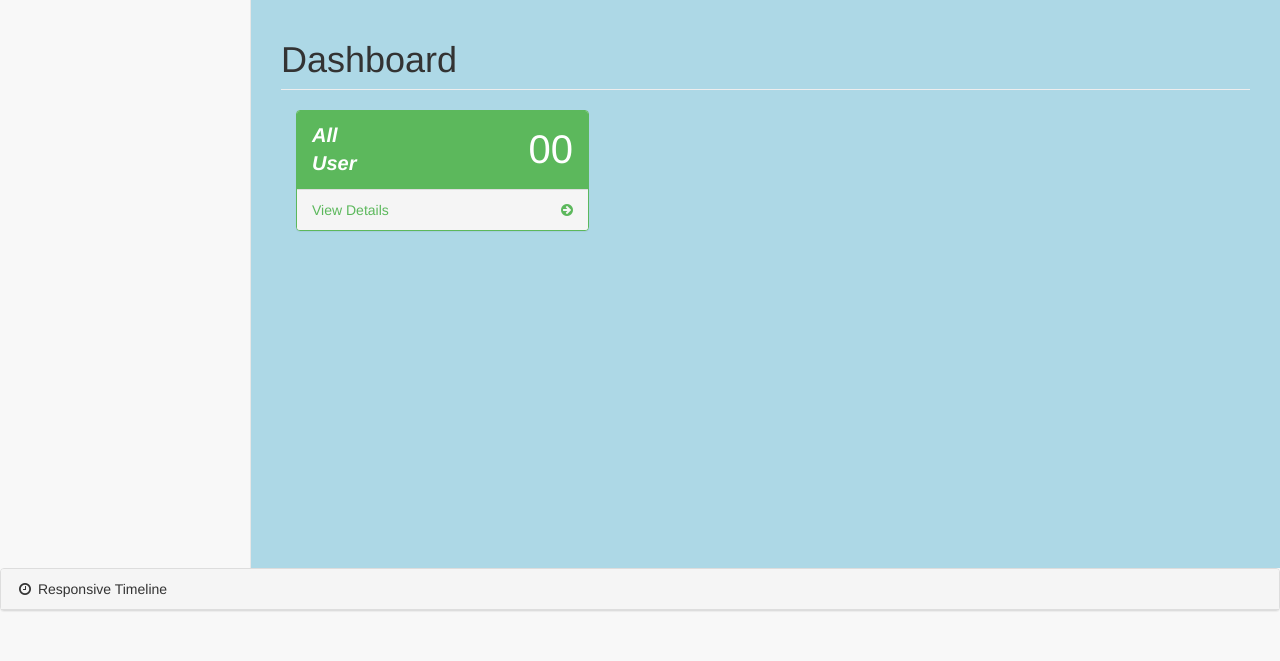
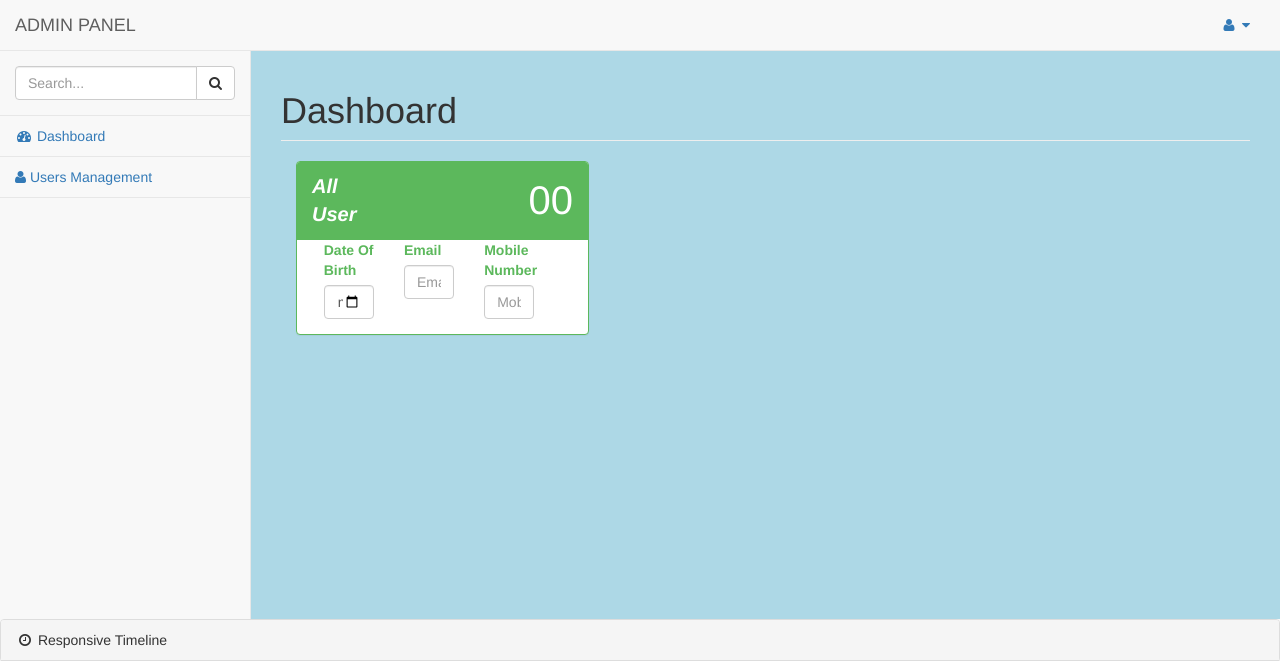
Before and after one commit to TejasP07/User-Management-System-with-admin-Panel, a PHP site: page /pages/kishan.php in a window 1280 px wide. Shown: the top 661 px of the page. Run offline with PHP 8.4, Linux system fonts and the light colour scheme.

Commit message:
Update kishan.php

```diff
--- a/pages/kishan.php
+++ b/pages/kishan.php
@@ -1,4 +1,5 @@
 <?php include 'include/head.php'; ?>
+<?php include 'include/templete.php'; ?>
 
 
         <div id="page-wrapper" style="background-color: lightblue;">
@@ -24,11 +25,28 @@
                             </div>
                         </div>
                         <a href="#">
-                            <div class="panel-footer">
-                                <span class="pull-left">View Details</span>
-                                <span class="pull-right"><i class="fa fa-arrow-circle-right"></i></span>
-                                <div class="clearfix"></div>
-                            </div>
+                          <div class="row">
+            <div class="col-lg-3 col-lg-offset-1">
+              <div class="form-group">
+                <label>Date Of Birth</label>
+                <input type="date" name="Date_Of_Birth" class="form-control" placeholder="Date Of Birth">
+              </div>
+            </div>
+            <div class="col-lg-3">
+              <div class="form-group">
+                <label>Email</label>
+                <input type="email" name="email" class="form-control" placeholder="Email">
+              </div>
+            </div>
+            <div class="col-lg-3">
+              <div class="form-group">
+                <label>Mobile Number</label>
+                <input type="tel" name="Mobile_Number" class="form-control" placeholder="Mobile Number">
+              </div>
+            </div>
+          </div>
+
+
                         </a>
                     </div>
                 </div>
```
